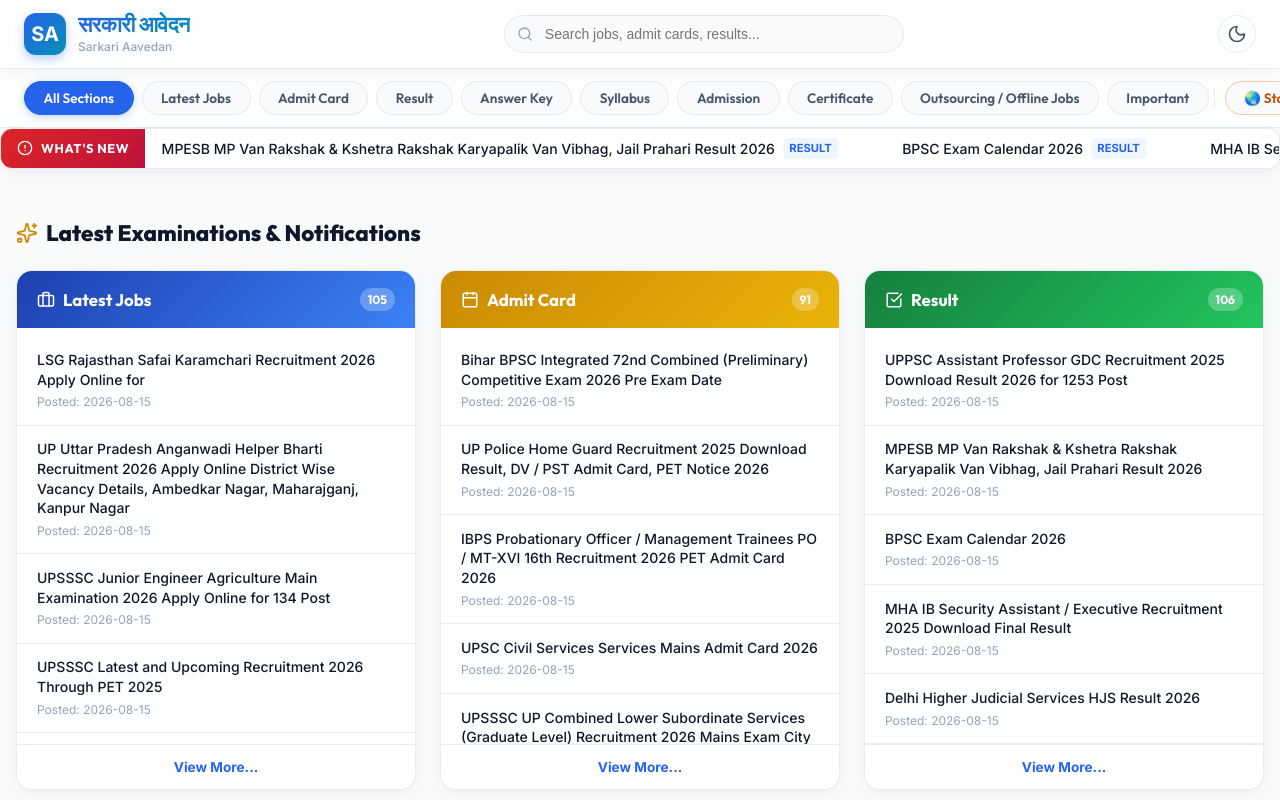
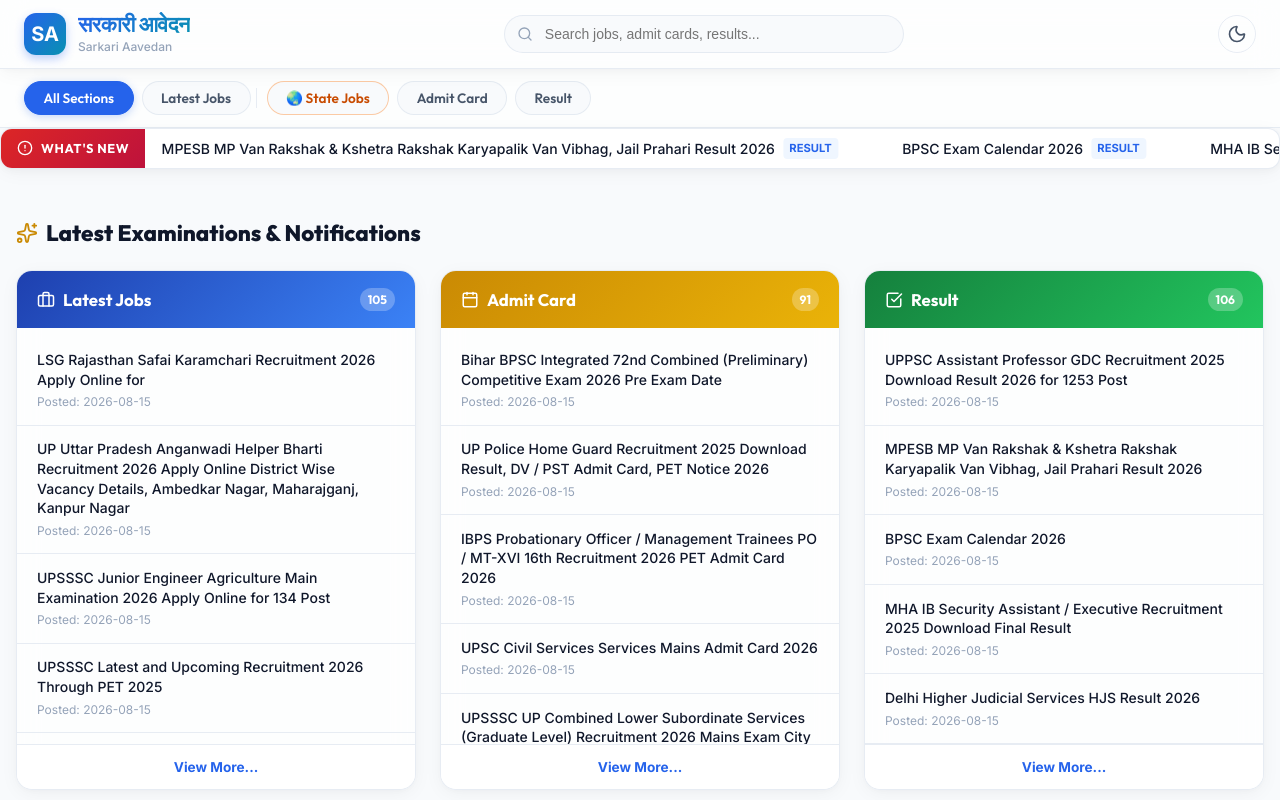
Before and after one commit to ajitkumar-C/JobUpdate, a React (Vite) app: page / in a window 1280 px wide. Shown: the top 800 px of the page. Built offline with nearby package versions, Linux system fonts and the light colour scheme.

Commit message:
layout: reorder top sub-nav bar to keep State Jobs after Latest Jobs, and restore full list in drawer

```diff
--- a/src/App.tsx
+++ b/src/App.tsx
@@ -486,7 +486,9 @@
           >
             All Sections
           </button>
-          {categories.map((cat) => (
+
+          {/* Latest Jobs Category */}
+          {categories.filter(c => c.id === 'latest-jobs').map((cat) => (
             <button
               key={cat.id}
               className={`sub-nav-item ${currentView === 'home' && selectedCategoryCode === cat.id ? 'active' : ''}`}
@@ -495,13 +497,25 @@
               {cat.name}
             </button>
           ))}
-          {/* State-Wise Jobs */}
+
+          {/* State-Wise Jobs — Placed right after Latest Jobs */}
           <button
             className={`sub-nav-item sub-nav-state ${currentView === 'state-directory' || currentView === 'state-view' ? 'active' : ''}`}
             onClick={() => { navigateTo('state-directory', null, null, false); window.scrollTo(0, 0); }}
           >
             🌏 State Jobs
           </button>
+
+          {/* Admit Card & Result Categories */}
+          {categories.filter(c => ['admit-card', 'result'].includes(c.id)).map((cat) => (
+            <button
+              key={cat.id}
+              className={`sub-nav-item ${currentView === 'home' && selectedCategoryCode === cat.id ? 'active' : ''}`}
+              onClick={() => { navigateTo('home', cat.id, null, false); window.scrollTo(0, 0); }}
+            >
+              {cat.name}
+            </button>
+          ))}
         </nav>
       )}
 
--- a/src/mockData.ts
+++ b/src/mockData.ts
@@ -4,6 +4,12 @@
   { id: 'latest-jobs', name: 'Latest Jobs' },
   { id: 'admit-card', name: 'Admit Card' },
   { id: 'result', name: 'Result' },
+  { id: 'answer-key', name: 'Answer Key' },
+  { id: 'syllabus', name: 'Syllabus' },
+  { id: 'admission', name: 'Admission' },
+  { id: 'certificate', name: 'Certificate' },
+  { id: 'outsourcing-offline', name: 'Outsourcing / Offline Jobs' },
+  { id: 'important', name: 'Important' }
 ];
 
 export const MOCK_JOBS: JobPost[] = [
```
